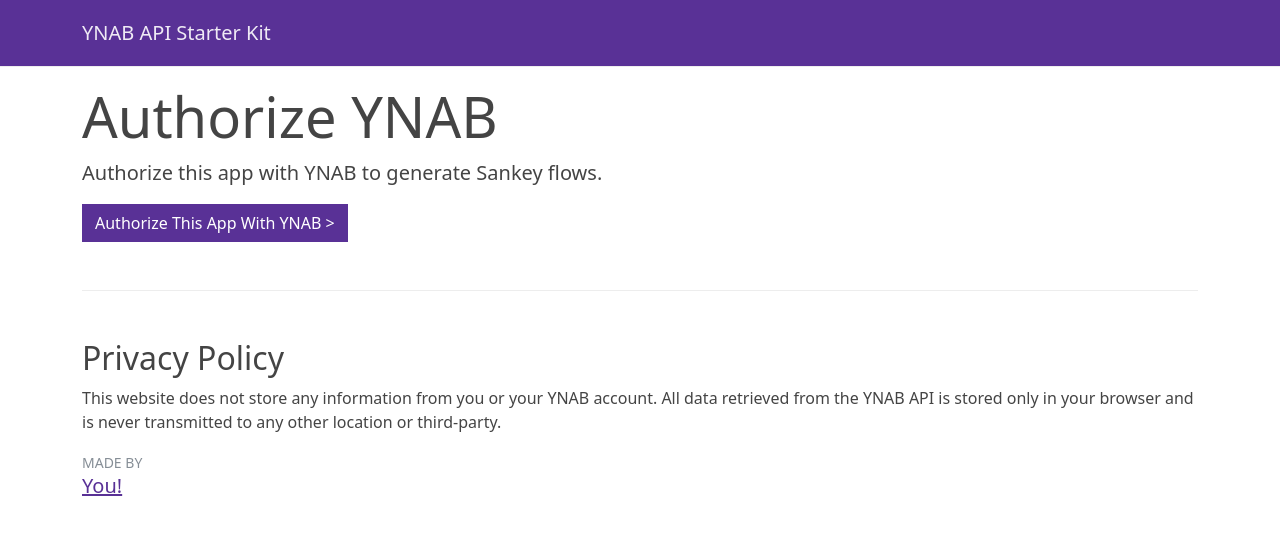
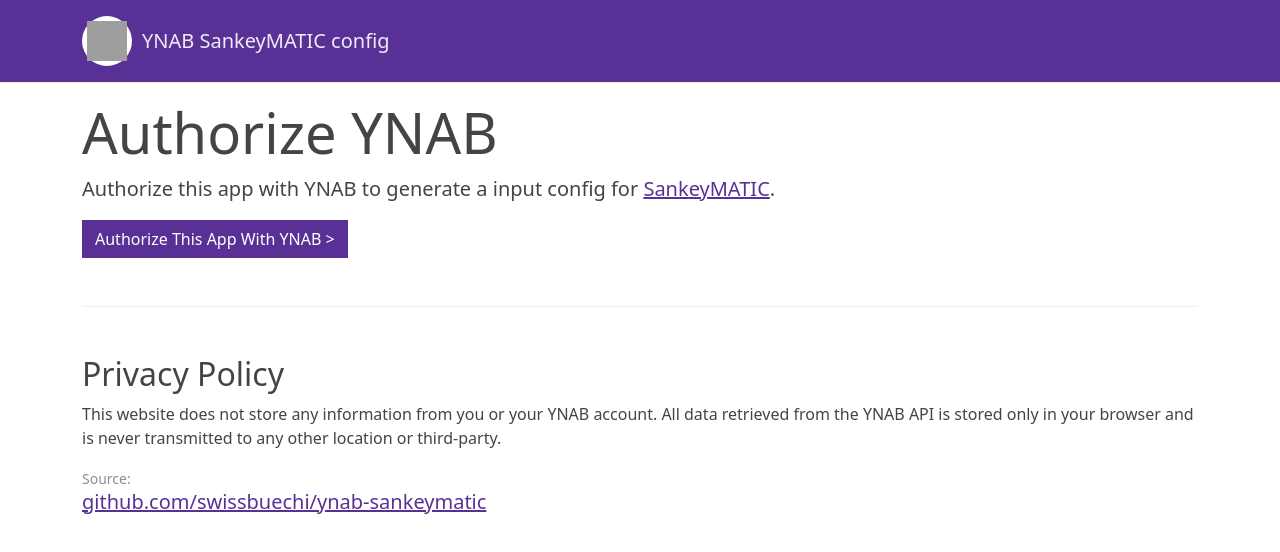
Before and after one commit to swissbuechi/sankeymatic-input-for-ynab, a Vue app: page / in a window 1280 px wide. Shown: the top 552 px of the page. Built offline with nearby package versions, Linux system fonts and the light colour scheme; grey boxes are pictures that could not be loaded.

Commit message:
Navigation Header Copy to clipboard button

```diff
--- a/src/App.vue
+++ b/src/App.vue
@@ -17,7 +17,7 @@
       <div v-else>
         <form v-if="!ynab.token">
           <h1 class="display-4">Authorize YNAB</h1>
-          <p class="lead">Authorize this app with YNAB to generate Sankey flows.</p>
+          <p class="lead">Authorize this app with YNAB to generate a input config for <a href="https://sankeymatic.com/build/" target="_blank" rel="noopener noreferrer">SankeyMATIC</a>.</p>
           <button @click="authorizeWithYNAB" class="btn btn-primary">Authorize This App With YNAB &gt;</button>
         </form>
 
@@ -27,9 +27,13 @@
         </div>
 
         <div v-else>
-          <h2>SankeyMATIC-Compatible Flows</h2>
+          <h2>SankeyMATIC config input</h2>
+          <p>Got to <a href="https://sankeymatic.com/build/" target="_blank" rel="noopener noreferrer">sankeymatic.com/build/</a> and paste to inputs.</p>
+          <button class="btn btn-info" @click="copySankeyToClipboard">Copy to clipboard</button>
+          <br>
+          <br>
           <pre>{{ sankeyFlows }}</pre>
-          <button class="btn btn-info" @click="budgetId = null">&lt; Select Another Budget</button>
+          <button class="btn" @click="budgetId = null">&lt; Select Another Budget</button>
         </div>
       </div>
 
@@ -156,6 +160,12 @@
       traverse(node, node.children);
       return flows.join('\n');
     },
+    copySankeyToClipboard() {
+      navigator.clipboard.writeText(this.sankeyFlows).then(() => {
+      }).catch((err) => {
+        console.error('Failed to copy text: ', err);
+      });
+    },
     authorizeWithYNAB(e) {
       e.preventDefault();
       const uri = `https://app.ynab.com/oauth/authorize?client_id=${this.ynab.clientId}&redirect_uri=${this.ynab.redirectUri}&response_type=token`;
--- a/src/components/Footer.vue
+++ b/src/components/Footer.vue
@@ -6,8 +6,8 @@
     </div>
     <div class="row">
       <div class="col-12 col-md">
-        <small class="text-muted">MADE BY</small>
-        <h5><a href="#">You!</a></h5>
+        <small class="text-muted">Source:</small>
+        <h5><a href="https://github.com/swissbuechi/ynab-sankeymatic">github.com/swissbuechi/ynab-sankeymatic</a></h5>
       </div>
     </div>
   </footer>
--- a/src/components/Nav.vue
+++ b/src/components/Nav.vue
@@ -1,7 +1,24 @@
 <template>
   <div class="navbar navbar-dark bg-primary d-flex flex-column flex-md-row align-items-center p-3 px-md-4 mb-3 border-bottom box-shadow">
-    <div class="container">
-      <h5 class="my-0 mr-md-auto font-weight-normal navbar-brand">YNAB API Starter Kit</h5>
+    <div class="container d-flex align-items-center">
+      <!-- Logo with link to home -->
+      <a href="/" class="d-flex align-items-center text-decoration-none">
+        <div
+          style="
+            height: 50px;
+            width: 50px;
+            border-radius: 50%;
+            background-color: white;
+            display: flex;
+            align-items: center;
+            justify-content: center;
+            margin-right: 10px;
+          "
+        >
+          <img src="/logo.png" alt="Logo" style="height: 40px; width: 40px;" />
+        </div>
+        <h5 class="my-0 font-weight-normal navbar-brand">YNAB SankeyMATIC config</h5>
+      </a>
     </div>
   </div>
 </template>
```
